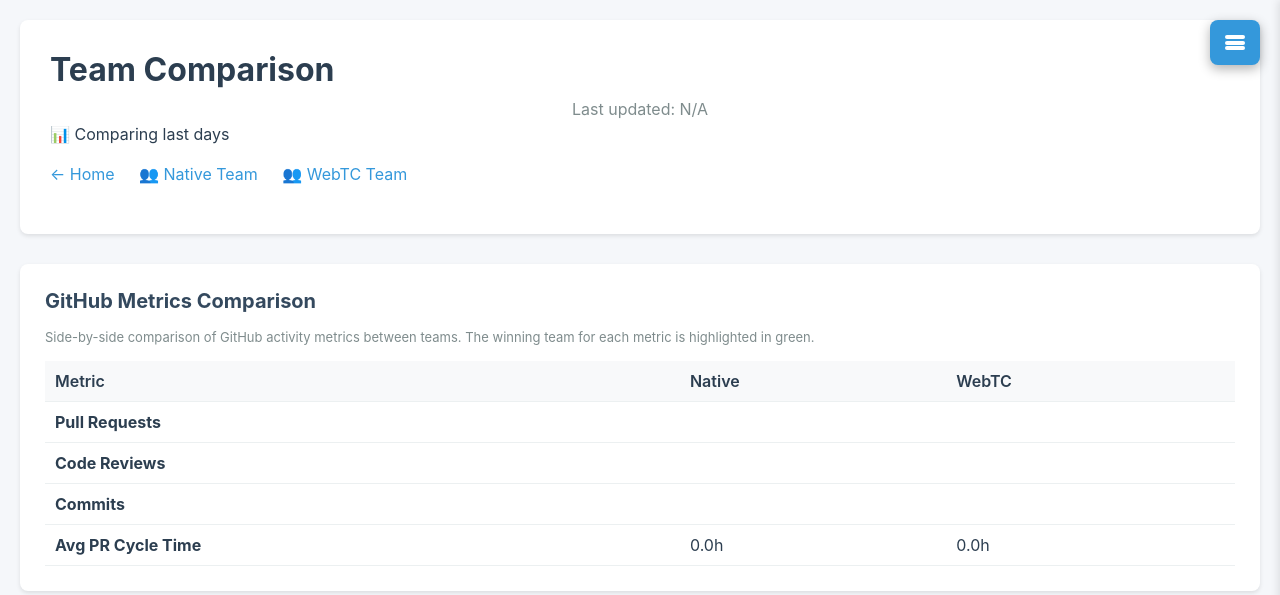
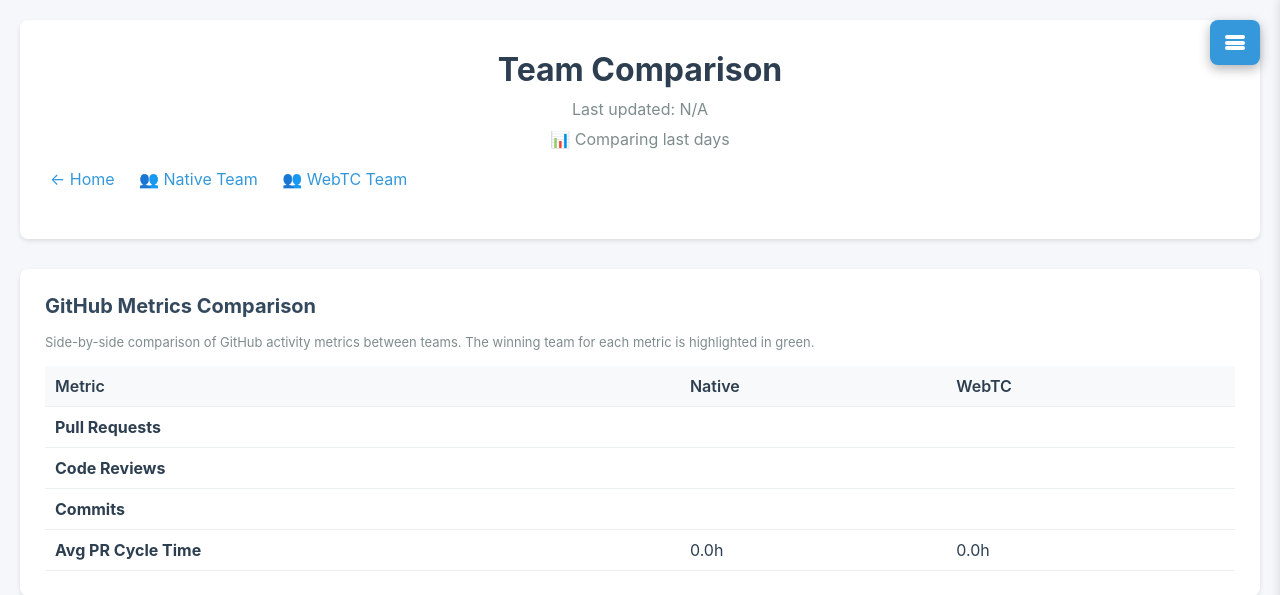
Before and after one commit to maroszoli-goto/engineering-metrics-dashboard, a Flask app: template src/dashboard/templates/comparison.html in a window 1280 px wide; the page is wider, and only the part inside the window is pictured. Shown: the top 595 px of that part. Run offline with Flask 3, Linux system fonts and the light colour scheme; the template is opened without the code that fills it, so the values that code supplies are empty; some libraries are stand-ins or nearby versions.

Commit message:
Center-align all page titles and make styling consistent with home page
- Add text-align: center to h1 titles on all detail pages
- Wrap period_info in timestamp div for consistent styling
- Match margin spacing (margin-bottom: 10px, margin-top: 10px)
- All pages now have same centered, consistent header layout as home page

This ensures fonts, colors, spacing, and alignment are identical
across all dashboard pages (home, team, person, comparison).

Co-Authored-By: Claude <noreply@anthropic.com>

```diff
--- a/src/dashboard/templates/detail_page.html
+++ b/src/dashboard/templates/detail_page.html
@@ -6,16 +6,18 @@
 
 {% block header %}
 <header>
-    <h1>{% block header_title %}Detail Page{% endblock %}</h1>
+    <h1 style="text-align: center;">{% block header_title %}Detail Page{% endblock %}</h1>
 
     {% block header_subtitle %}
-    <div class="header-info-container" style="margin-bottom: 20px;">
-        <div class="timestamp" style="margin-bottom: 5px;">
+    <div class="header-info-container" style="text-align: center; margin-bottom: 20px;">
+        <div class="timestamp" style="margin-bottom: 10px;">
             Last updated: {{ updated_at.strftime('%Y-%m-%d %H:%M:%S') if updated_at else 'N/A' }}
         </div>
-        {% block period_info %}
-        {# Concrete templates can override this to show their specific period info #}
-        {% endblock %}
+        <div class="timestamp" style="margin-top: 10px;">
+            {% block period_info %}
+            {# Concrete templates can override this to show their specific period info #}
+            {% endblock %}
+        </div>
     </div>
     {% endblock %}
 
```
